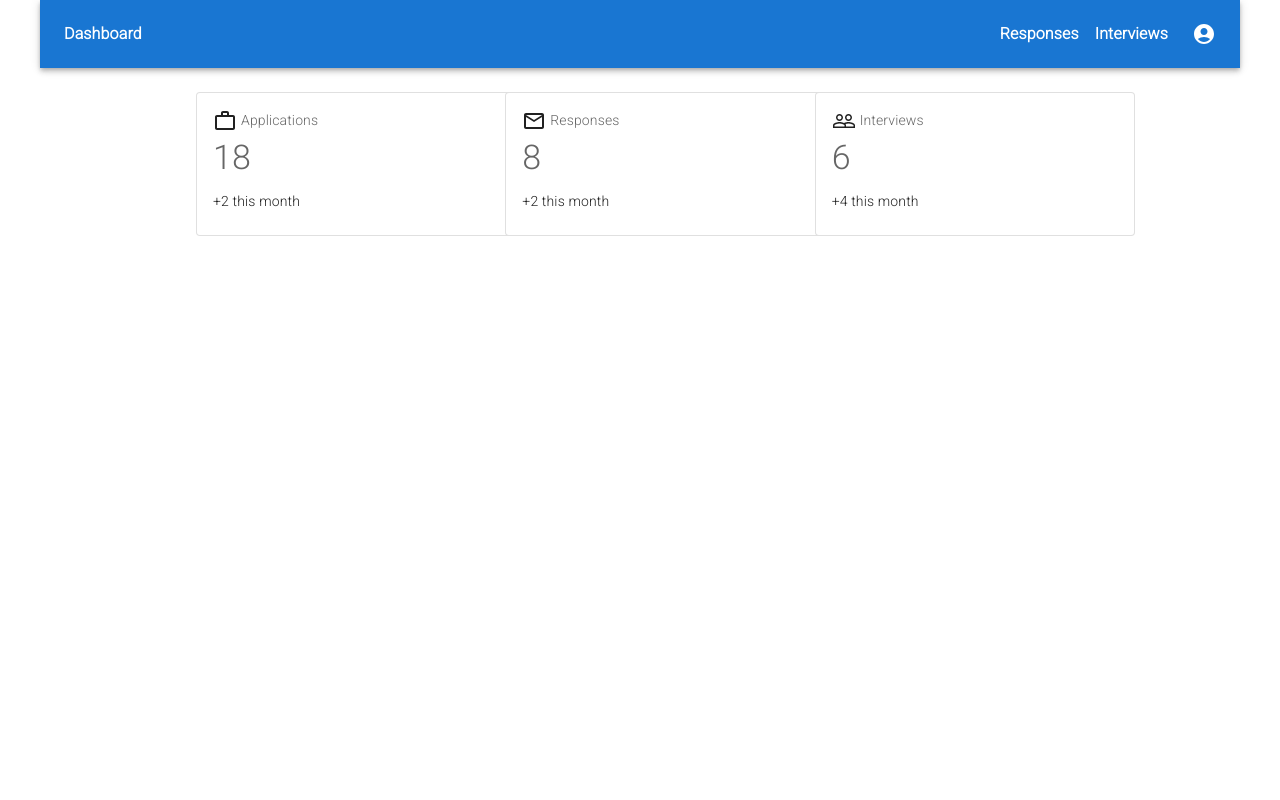
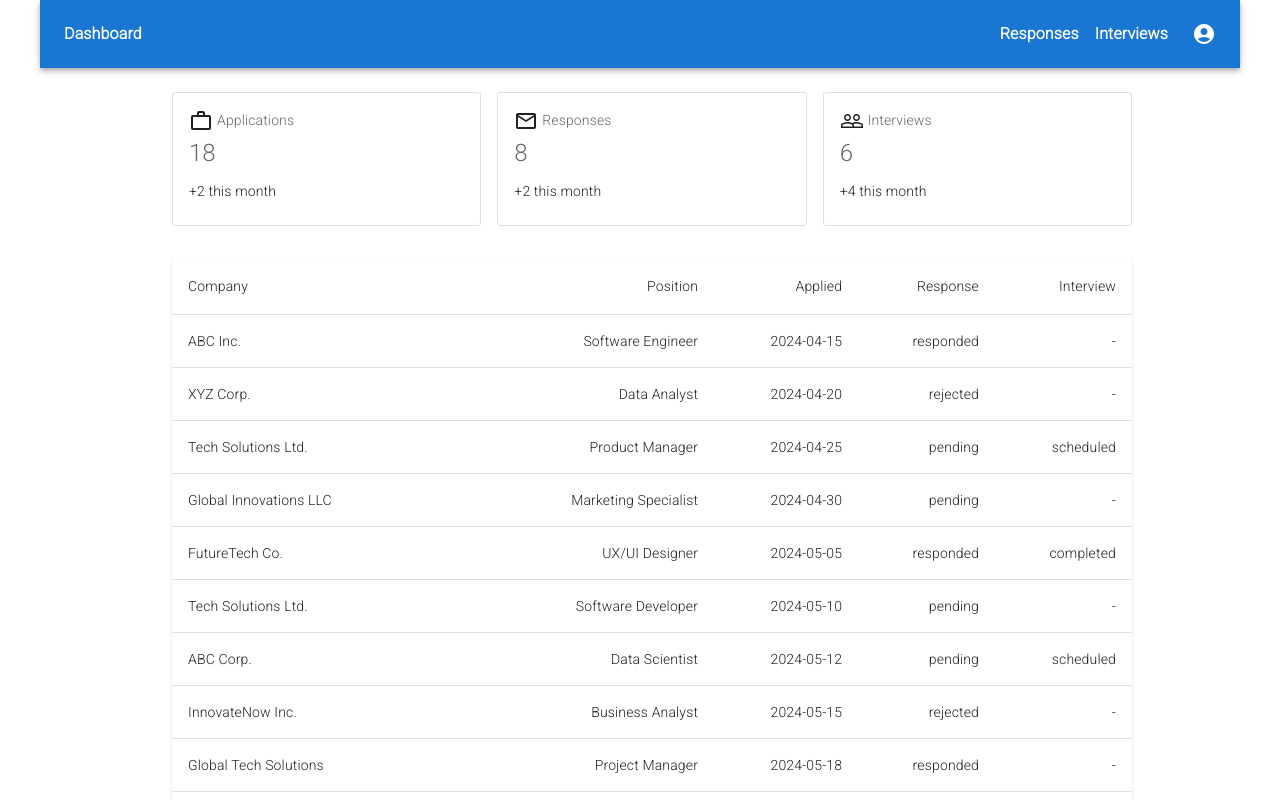
Before and after one commit to my-personal-and-school-projects/dmit-2008-assignment-02, a Next.js app: page / in a window 1280 px wide. Shown: the top 800 px of the page. Built offline with nearby package versions, Linux system fonts and the light colour scheme.

Commit message:
Finished Expected Output/Functionality

```diff
--- a/components/ApplicationDataTable.js
+++ b/components/ApplicationDataTable.js
@@ -6,7 +6,7 @@ import TableHead from "@mui/material/TableHead";
 import TableRow from "@mui/material/TableRow";
 import Paper from "@mui/material/Paper";
 
-export default function ApplicationDataTable(props) {
+export default function ApplicationDataTable({ data }) {
   return (
     <TableContainer component={Paper}>
       <Table sx={{ minWidth: 650 }} aria-label="simple table">
@@ -20,18 +20,15 @@ export default function ApplicationDataTable(props) {
           </TableRow>
         </TableHead>
         <TableBody>
-          {rows.map((row) => (
-            <TableRow
-              key={row.company}
-              sx={{ "&:last-child td, &:last-child th": { border: 0 } }}
-            >
+          {data.map((row, index) => (
+            <TableRow key={index}>
               <TableCell component="th" scope="row">
                 {row.company}
               </TableCell>
               <TableCell align="right">{row.position}</TableCell>
               <TableCell align="right">{row.applied}</TableCell>
               <TableCell align="right">{row.response}</TableCell>
-              <TableCell align="right">{row.interview}</TableCell>
+              <TableCell align="right">{row.interview}</TableCell>{" "}
             </TableRow>
           ))}
         </TableBody>
@@ -40,7 +37,7 @@ export default function ApplicationDataTable(props) {
   );
 }
 
-const rows = [
+const data = [
   {
     id: 14,
     company: "Dans Super Company",
--- a/components/DashboardCard.js
+++ b/components/DashboardCard.js
@@ -13,7 +13,7 @@ export default function DashboardCard(props) {
             {props.title}
           </Typography>
         </Box>
-        <Typography variant="h4" sx={{ mb: 1.5 }} color="text.secondary">
+        <Typography variant="h5" sx={{ mb: 1.5 }} color="text.secondary">
           {props.description}
         </Typography>
         <Typography variant="body2">{props.subDescription}</Typography>
@@ -21,7 +21,7 @@ export default function DashboardCard(props) {
     </Fragment>
   );
   return (
-    <Box style={{ width: 960 / 3 }}>
+    <Box>
       <Card variant="outlined">{card}</Card>
     </Box>
   );
--- a/pages/index.js
+++ b/pages/index.js
@@ -2,7 +2,6 @@ import "@fontsource/roboto/300.css";
 import NavBar from "@/components/NavBar";
 import DashboardCard from "@/components/DashboardCard";
 import { Container, Box, Grid } from "@mui/material";
-import PsychologyAltIcon from "@mui/icons-material/PsychologyAlt";
 import ApplicationDataTable from "@/components/ApplicationDataTable";
 import { dashboardData } from "@/dashboard-data";
 import WorkOutlineIcon from "@mui/icons-material/WorkOutline";
@@ -25,7 +24,7 @@ export default function Home() {
             <NavBar />
           </Grid>
           <Grid item xs={12}>
-            <Container sx={{ width: 960 }}>
+            <Container sx={{ width: 960 }} style={{ padding: 0 }}>
               <Grid container spacing={2}>
                 {cardsData.map((card, index) => (
                   <Grid item xs={12} sm={4} key={index}>
@@ -38,6 +37,12 @@ export default function Home() {
                   </Grid>
                 ))}
               </Grid>
+
+              <Grid item xs={12} style={{ marginTop: "2rem" }}>
+                <ApplicationDataTable
+                  data={dashboardData.job_application_data}
+                />
+              </Grid>
             </Container>
           </Grid>
         </Grid>
```
